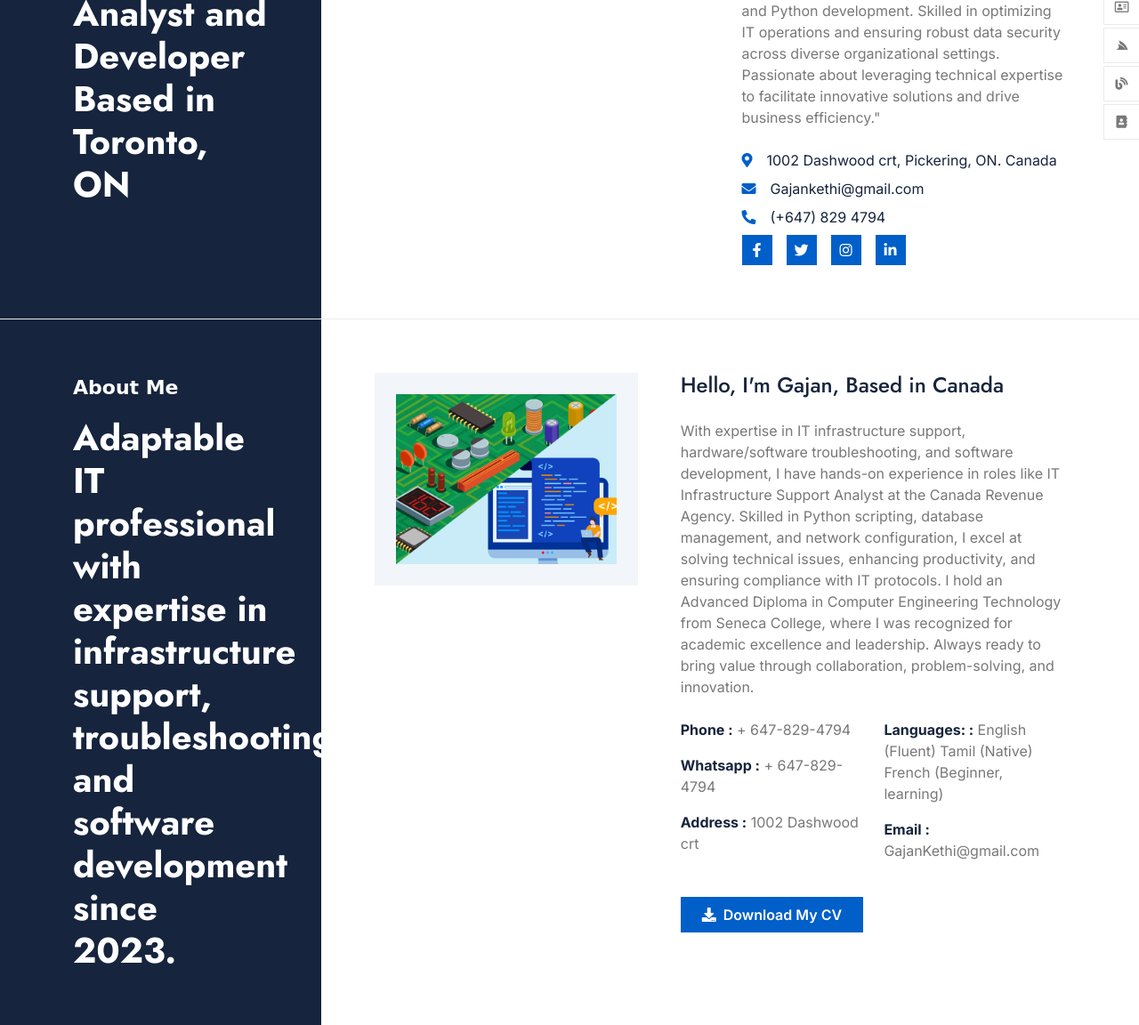
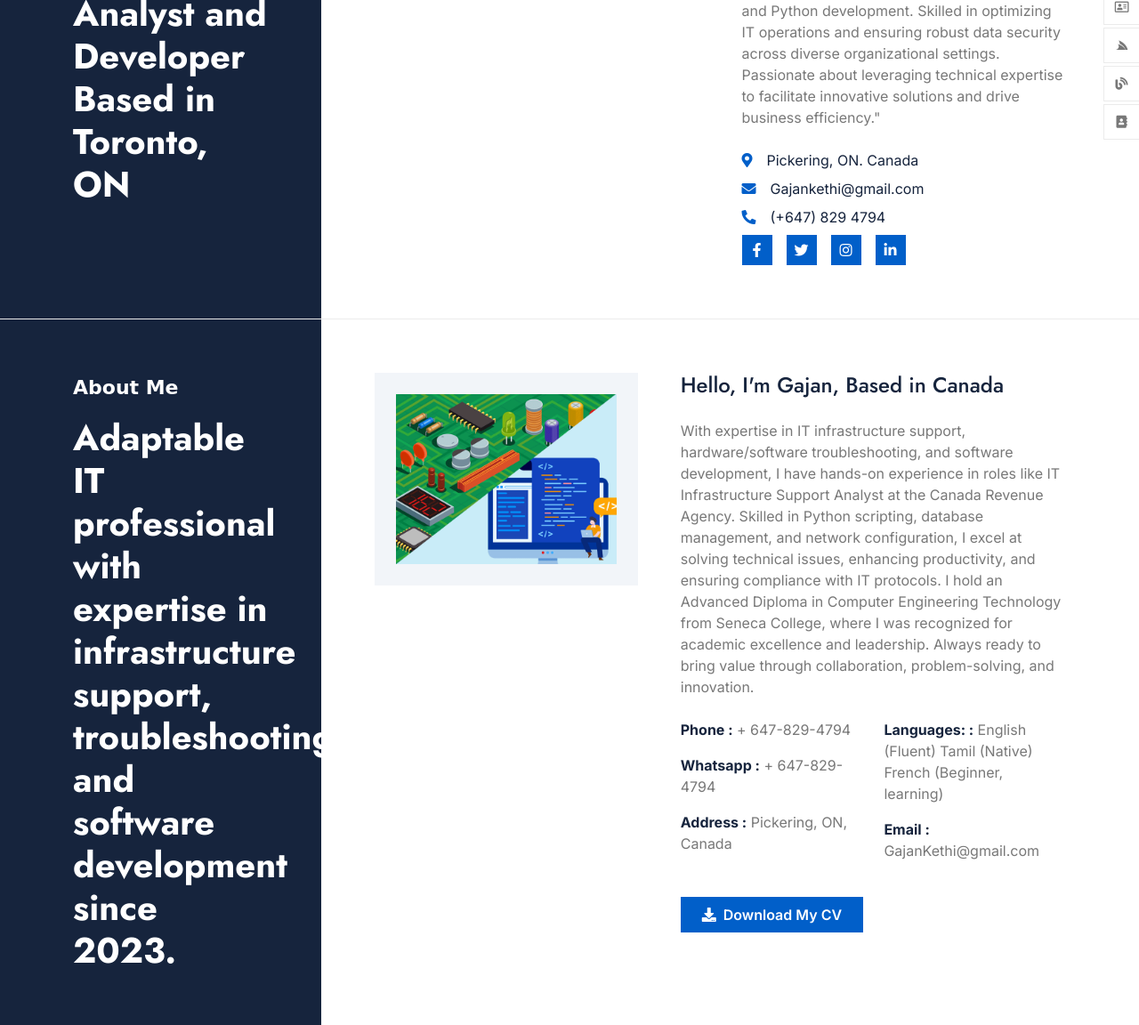
Before and after one commit to gajan2001/github.io, a plain HTML site: page index.html in a window 1280 px wide. Shown: the part 348-1500 px from the top of the page at 89% size. Drawn offline with nearby package versions, Linux system fonts and the light colour scheme; a web font is replaced by a local one.

Commit message:
Add files via upload

```diff
--- a/index.html
+++ b/index.html
@@ -84,7 +84,7 @@
                                     </p>
                                     <div class="d-flex align-items-center mb-2">
                                         <i class="fas fa-map-marker-alt text-primary me-3"></i>
-                                        <p class="text-dark mb-0">1002 Dashwood crt, Pickering, ON. Canada</p>
+                                        <p class="text-dark mb-0">Pickering, ON. Canada</p>
                                     </div>
                                     <div class="d-flex align-items-center mb-2">
                                         <i class="fas fa-envelope text-primary me-3"></i>
@@ -166,7 +166,7 @@
                                         <div class="col-6">
                                             <p><strong class="fw-bold text-dark">Phone :</strong> + 647-829-4794</p>
                                             <p><strong class="fw-bold text-dark">Whatsapp :</strong> + 647-829-4794</p>
-                                            <p class="mb-0"><strong class="fw-bold text-dark">Address :</strong> 1002 Dashwood crt</p>
+                                            <p class="mb-0"><strong class="fw-bold text-dark">Address :</strong> Pickering, ON, Canada</p>
                                         </div>
                                         <div class="col-6">
                                             <p><strong class="fw-bold text-dark">Languages: :</strong> English (Fluent)
@@ -887,7 +887,7 @@ Best regards, Cisco Networking Academy
                                             </div>
                                             <div>
                                                 <h4>Address</h4>
-                                                <p class="mb-0">1002 Dashwood crt, Pickering, Canada</p>
+                                                <p class="mb-0">Pickering, ON, Canada</p>
                                             </div>
                                         </div>
                                         <div class="d-flex mb-4">
```
